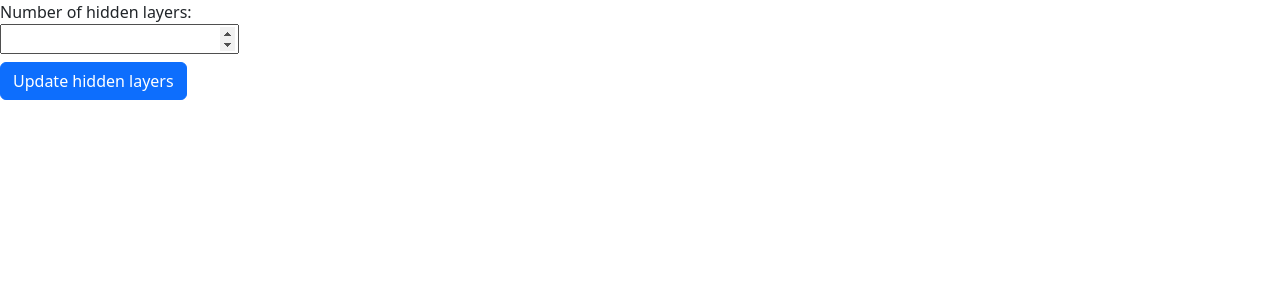
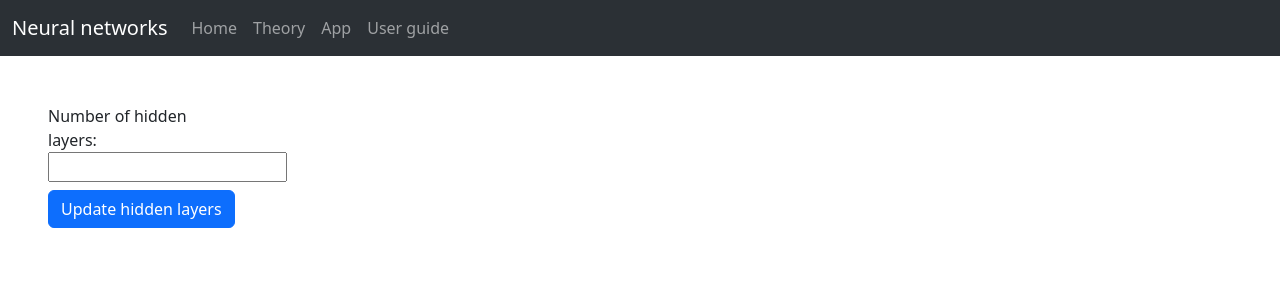
Before and after one commit to fare96etf/ai-gui, a Django app: template ai_project/neural_nets_app/templates/neural_nets_app/nn_training.html in a window 1280 px wide. Shown: the top 300 px of that part. Run offline with Django 4.2, Linux system fonts and the light colour scheme; the template is opened without the code that fills it: values named after a table or form of the project are taken from there, others are empty; the page is wider than the window, and the part outside it is not shown.

Commit message:
small design changes

```diff
--- a/ai_project/neural_nets_app/templates/neural_nets_app/base.html
+++ b/ai_project/neural_nets_app/templates/neural_nets_app/base.html
@@ -6,7 +6,11 @@
       <script src="https://cdn.jsdelivr.net/npm/@popperjs/core@2.11.7/dist/umd/popper.min.js" integrity="sha384-zYPOMqeu1DAVkHiLqWBUTcbYfZ8osu1Nd6Z89ify25QV9guujx43ITvfi12/QExE" crossorigin="anonymous"></script>
       <script src="https://cdn.jsdelivr.net/npm/bootstrap@5.3.0-alpha3/dist/js/bootstrap.min.js" integrity="sha384-Y4oOpwW3duJdCWv5ly8SCFYWqFDsfob/3GkgExXKV4idmbt98QcxXYs9UoXAB7BZ" crossorigin="anonymous"></script>
 
+      {% include "./navbar.html" %}
+
+      <div class="mt-5 ms-5">
         {% block page %}
         {% endblock %}
+      </div>
   </body>
 </html>
--- /dev/null
+++ b/ai_project/neural_nets_app/templates/neural_nets_app/navbar.html
@@ -0,0 +1,21 @@
+<nav class="navbar navbar-expand-lg bg-body-tertiary" data-bs-theme="dark">
+    <div class="container-fluid">
+      <a class="navbar-brand">Neural networks</a>
+      <div class="collapse navbar-collapse" id="navbarNav">
+        <ul class="navbar-nav">
+          <li class="nav-item">
+            <a class="nav-link" href="/home">Home</a>
+          </li>
+          <li class="nav-item">
+            <a class="nav-link" href="/home/theory">Theory</a>
+          </li>
+          <li class="nav-item">
+            <a class="nav-link" href="/home/app">App</a>
+          </li>
+          <li class="nav-item">
+            <a class="nav-link" href="/home/user-guide">User guide</a>
+          </li>
+        </ul>
+      </div>
+    </div>
+  </nav>
--- /dev/null
+++ b/ai_project/neural_nets_app/templates/neural_nets_app/user_guide.html
@@ -0,0 +1,5 @@
+{% extends './base.html' %}
+
+{% block page %}
+    <h1>User guide</h1>
+{% endblock%}
--- a/ai_project/neural_nets_app/urls.py
+++ b/ai_project/neural_nets_app/urls.py
@@ -5,5 +5,6 @@ from . import views
 urlpatterns = [
     path("", views.home, name="home"),
     path("theory", views.theory, name="nn_theory"),
-    path("nn", views.script, name="nn_training")
+    path("user-guide", views.user_guide, name="user_guide"),
+    path("app", views.script, name="nn_training")
 ]
--- a/ai_project/neural_nets_app/views.py
+++ b/ai_project/neural_nets_app/views.py
@@ -61,3 +61,6 @@ def home(request):
 
 def theory(request):
     return render(request, "neural_nets_app/nn_theory.html")
+
+def user_guide(request):
+    return render(request, "neural_nets_app/user_guide.html")
```
Also changed, not shown: ai_project/neural_nets_app/templates/neural_nets_app/nn_training.html (+5 -2 lines). Lines whose indentation alone changed are shown as unchanged.
